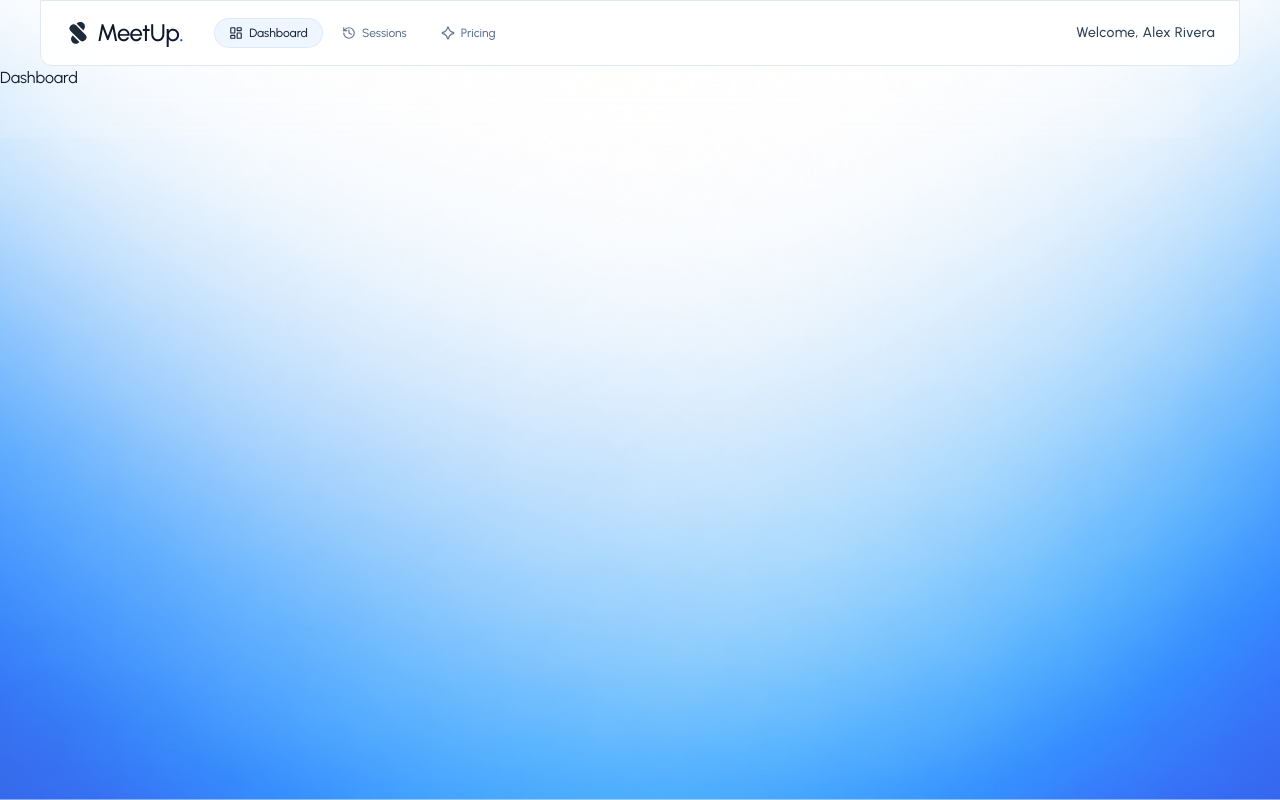
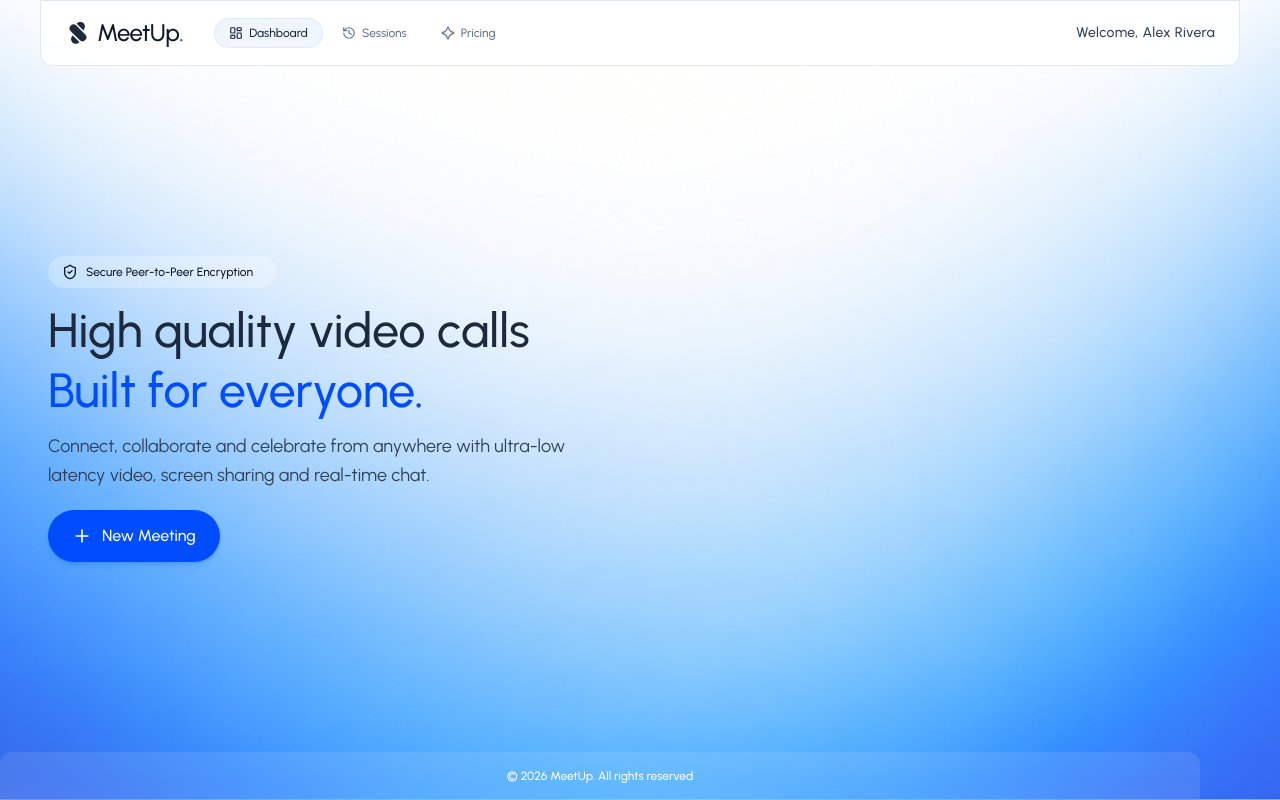
Before and after one commit to ALEX208z/meetup, a React (Vite) app in the folder client/: page /dashboard in a window 1280 px wide. Built offline with nearby package versions, Linux system fonts and the light colour scheme; no server answers.

Commit message:
Enhance Dashboard component with layout improvements, real-time clock, and meeting creation functionality

```diff
--- a/client/src/pages/Dashboard.jsx
+++ b/client/src/pages/Dashboard.jsx
@@ -1,11 +1,64 @@
-import React from 'react'
+import { PlusIcon, ShieldCheckIcon } from "lucide-react";
+import { dummyStats, dummyUser } from "../assets/asset";
+import { useNavigate } from "react-router-dom";
+import { useState, useEffect } from "react";
 
 const Dashboard = () => {
+  const user = dummyUser;
+  const userName = user.fullName;
+  const userEmail = user.primaryEmailAddress.emailAddress;
+  const navigate = useNavigate();
+  const [isCreating, setIsCreating] = useState(false);
+  const [currentTime, setCurrentTime] = useState(new Date());
+  const stats = dummyStats;
+
+  useEffect(() => {
+    const timer = setInterval(() => setCurrentTime(new Date()), 1000);
+    return () => clearInterval(timer);
+  }, []);
+
+  const handleCreateMeeting = () => {
+
+  };
+  const handleJoinMeeting = (e) => {
+
+  };
+
   return (
-    <div>
-      Dashboard
+    <div className="flex-1 max-w-7xl w-full mx-auto p-6 md:p-12 flex flex-col justify-center">
+      <div className="grid grid-cols-1 lg:grid-cols-12 gap-12 items-center">
+        {/* Left Column - Actions  */}
+        <div className="lg:col-span-7 space-y-8">
+          <div className="space-y-3">
+            <div className="inline-flex items-center gap-2 px-3.5 pr-6 py-2 rounded-full bg-white/25 text-xs font-medium">
+              <ShieldCheckIcon size={16} />
+              Secure Peer-to-Peer Encryption
+            </div>
+            <h1 className="text-4xl sm:text-5xl text-slate-800 leading-tight font-medium">
+              High quality video calls <br />
+              <span className="text-primary">Built for everyone.</span>
+            </h1>
+            <p className="text-slate-700 text-base sm:text-lg max-w-xl leading-relaxed">
+              Connect, collaborate and celebrate from anywhere with ultra-low
+              latency video, screen sharing and real-time chat.
+            </p>
+
+            <div className="flex flex-col sm:flex-row items-stretch sm:items-center gap-4 pt-2">
+              <button onClick={handleCreateMeeting}
+              disabled={isCreating}
+              className="bg-primary hover:bg-primary-hover text-white font-medium px-6 py-3.5 rounded-full shadow-md shadow-primary/20 flex items-center justify-center gap-2.5 transition-all cursor-pointer disabled:opacity-50"
+              >
+                <PlusIcon className="w-5 h-5" />
+                <span>{isCreating ? "Creating..." : "New Meeting"}</span>
+              </button>
+            </div>
+          </div>
+        </div>
+
+        {/* Right Column - Hero Graphic & Clock Card  */}
+      </div>
     </div>
-  )
-}
+  );
+};
 
-export default Dashboard
+export default Dashboard;
```
